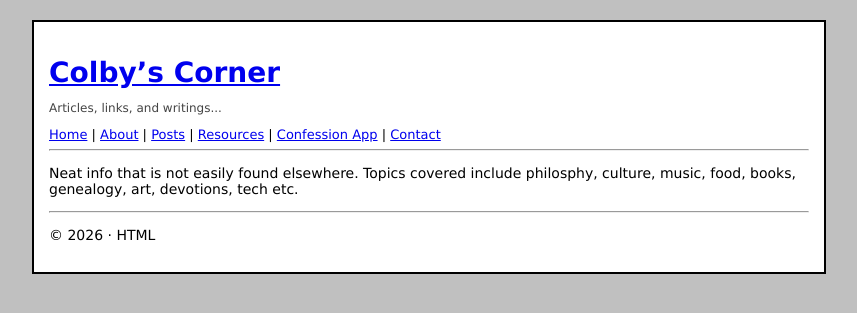
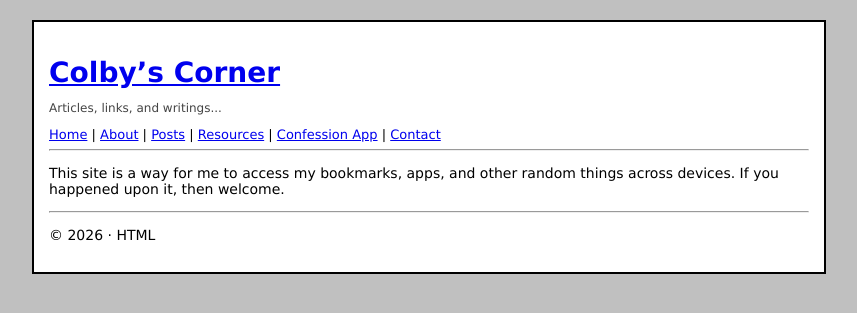
Before and after one commit to c-ee-g/c-ee-g.github.io, a Jekyll site: the page built from about.md, in a window 1280 px wide. Shown: the top 313 px of the page, without its empty margins (211-1068 px from the left). Built offline with Jekyll 4.4.1, drawn with Linux system fonts in a browser that asks for light colours.

Commit message:
Revise about.md content for clarity
Updated the description to reflect the purpose of the site.

```diff
--- a/about.md
+++ b/about.md
@@ -3,4 +3,5 @@ layout: default
 title: About
 ---
 
-Neat info that is not easily found elsewhere. Topics covered include philosphy, culture, music, food, books, genealogy, art, devotions, tech etc.
+This site is a way for me to access my bookmarks, apps, and  other random things across devices.
+If you happened upon it, then welcome.
```
